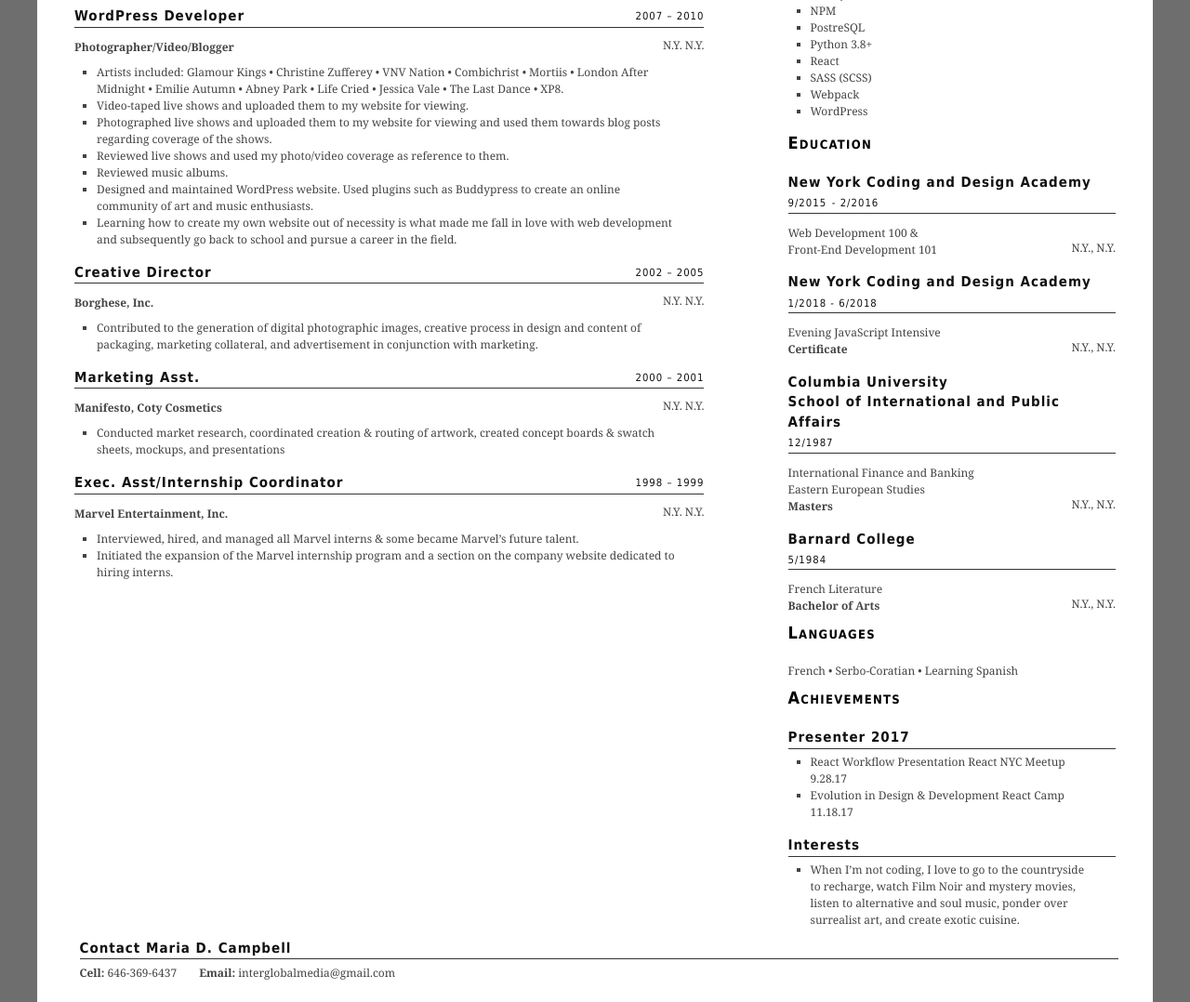
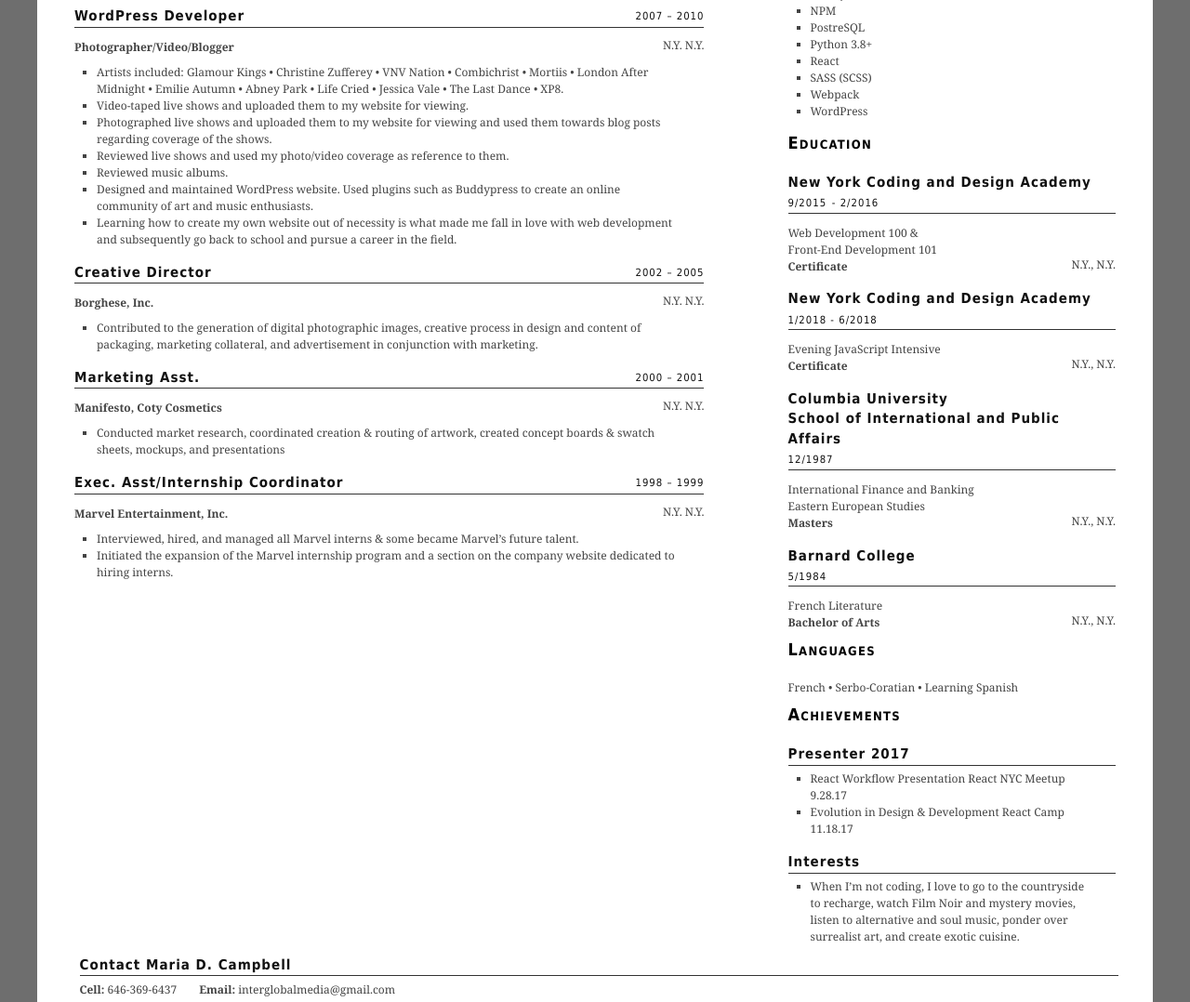
Before and after one commit to interglobalmedia/responsive-html5-resume, a website: page index.html in a window 1280 px wide. Shown: the part 727-1805 px from the top of the page at 93% size. Drawn offline with Linux system fonts and the light colour scheme.

Commit message:
Add certificate

```diff
--- a/index.html
+++ b/index.html
@@ -304,7 +304,8 @@
 								  class="end"> &#x2010; 2/2016</time>
 						</h3>
 						<p>Web Development 100 &<br />
-							Front-End Development 101
+							Front-End Development 101</br />
+							<strong>Certificate</strong>
 							<b>N.Y., N.Y.</b>
 						</p>
 						<h3>New York Coding and Design Academy<br />
```
